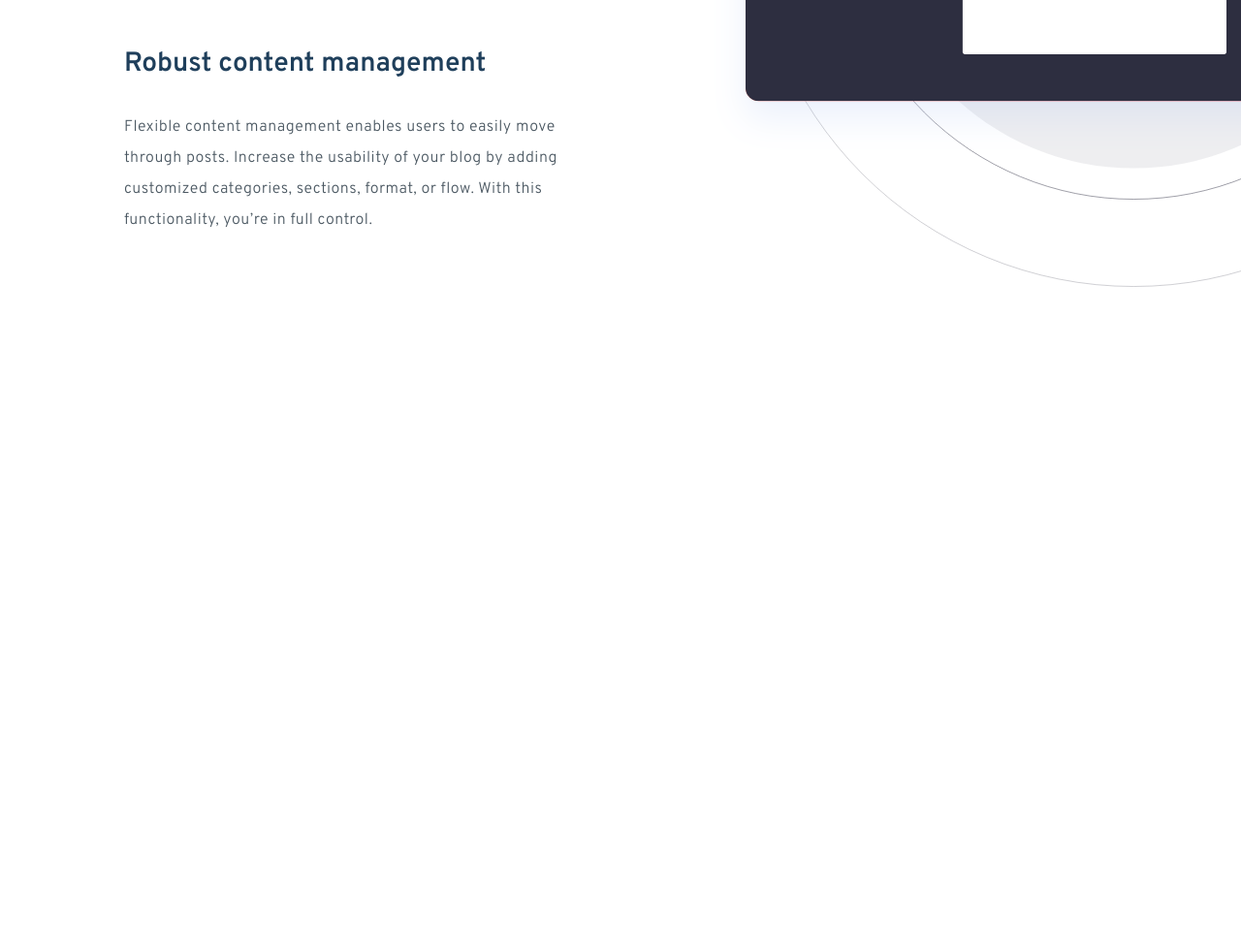
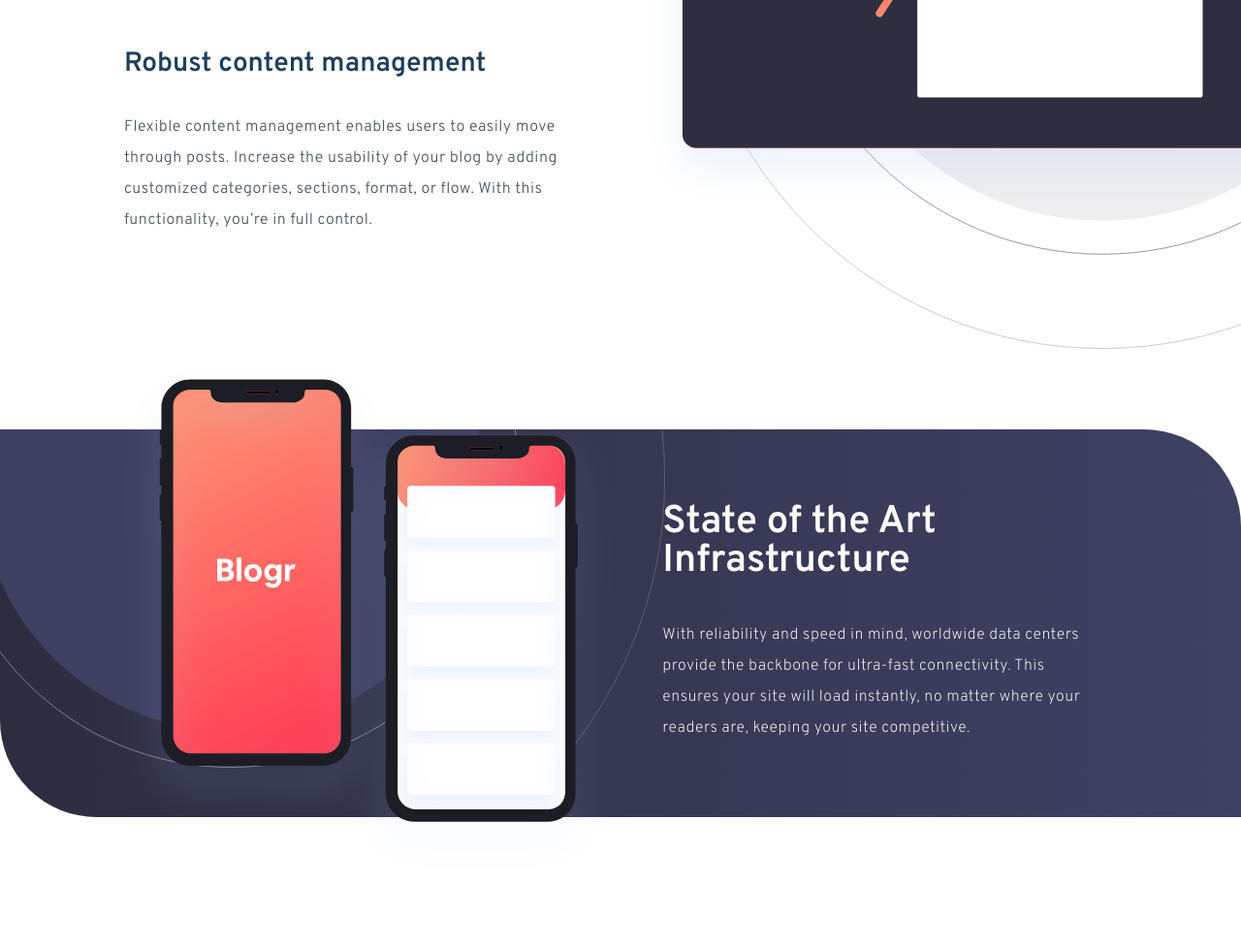
Before and after one commit to Zachcos/FeMentor-BlogrLandingPage, a plain HTML site: page index.html in a window 1280 px wide. Shown: the part 1198-2175 px from the top of the page at 97% size. Before the commit the page ends 1498 px from the top, so only its background shows below. Drawn offline with Linux system fonts and the light colour scheme.

Commit message:
Add styling for #phone section

```diff
--- a/css/main.scss
+++ b/css/main.scss
@@ -8,7 +8,7 @@ $text__heading: hsl(208, 49%, 24%);
 $text__white: hsl(0, 0%, 100%);
 $bg__ctaHover: hsl(355, 100%, 74%);
 $bg__footer: hsl(240, 10%, 16%);
-$bg__grad__footer: linear-gradient(
+$bg__grad__phones: linear-gradient(
   90deg,
   hsl(237, 17%, 21%),
   hsl(237, 23%, 32%)
@@ -221,16 +221,58 @@ html {
     }
   }
   .graphic {
+    max-width: 900px;
     position: absolute;
     right: -285px;
     top: 100px;
-    width: 65%;
+    // width: 65%;
     img {
       width: 100%;
     }
   }
 }
-#phones,
+#phones {
+  background: url("/images/bg-pattern-circles.svg") no-repeat, $bg__grad__phones;
+  background-position: top 80% left -210px, center center;
+  background-size: 70%, 100%;
+  border-radius: 0 100px 0 100px;
+  height: 400px;
+  margin-top: 200px;
+  position: relative;
+  width: 100%;
+  .content {
+    display: flex;
+  }
+  .graphic {
+    position: relative;
+    top: -70px;
+    max-width: 550px;
+    img {
+      width: 100%;
+    }
+  }
+  .perk {
+    color: $text__white;
+    display: flex;
+    flex-direction: column;
+    height: 400px;
+    justify-content: center;
+    margin-left: 50px;
+    width: 50%;
+    &--title {
+      font-size: 2.5rem;
+      font-weight: 600;
+      margin-bottom: 40px;
+    }
+    &--details {
+      line-height: 2rem;
+      font-weight: 200;
+      letter-spacing: 0.5px;
+      width: 95%;
+    }
+  }
+}
+
 #laptop,
 #footer {
   display: none;
```
Also changed, not shown: css/main.css, 1 other file.
